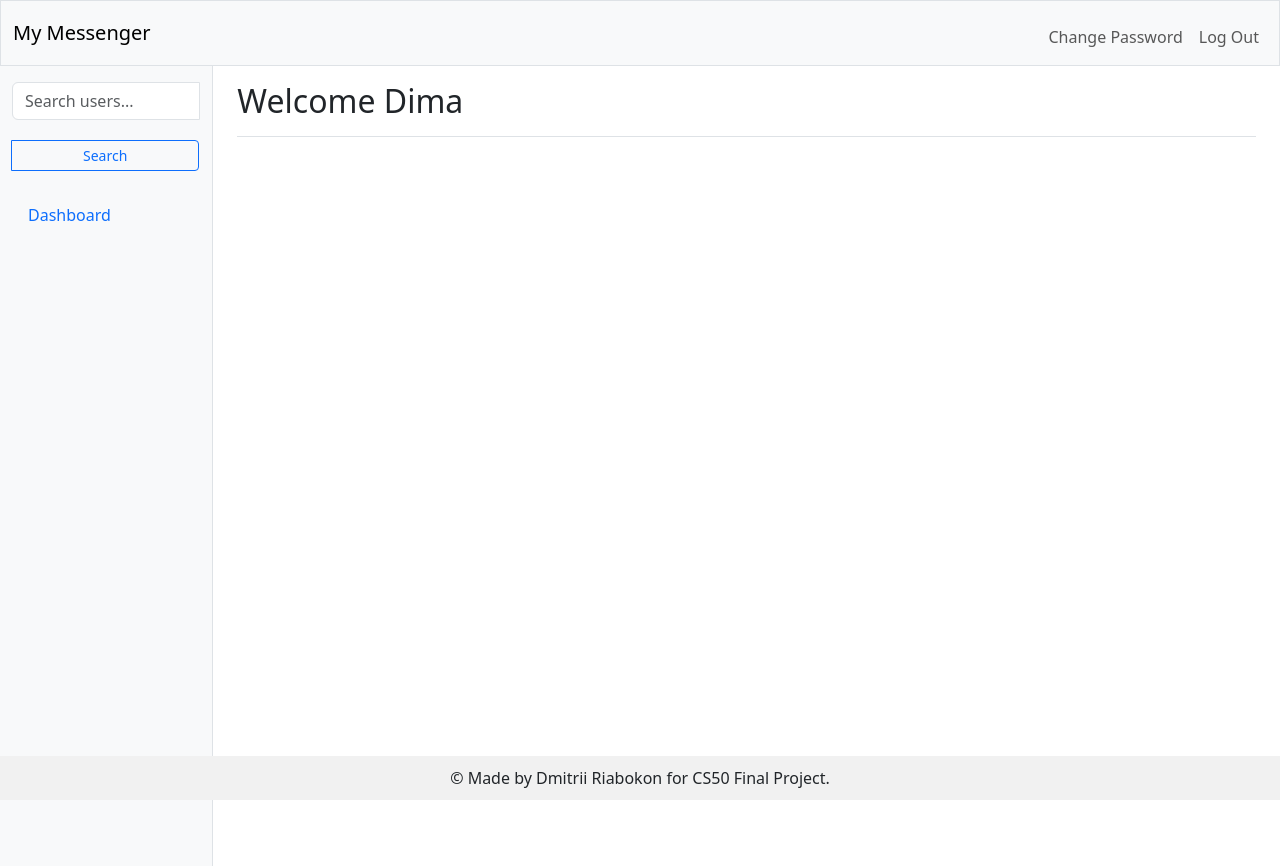
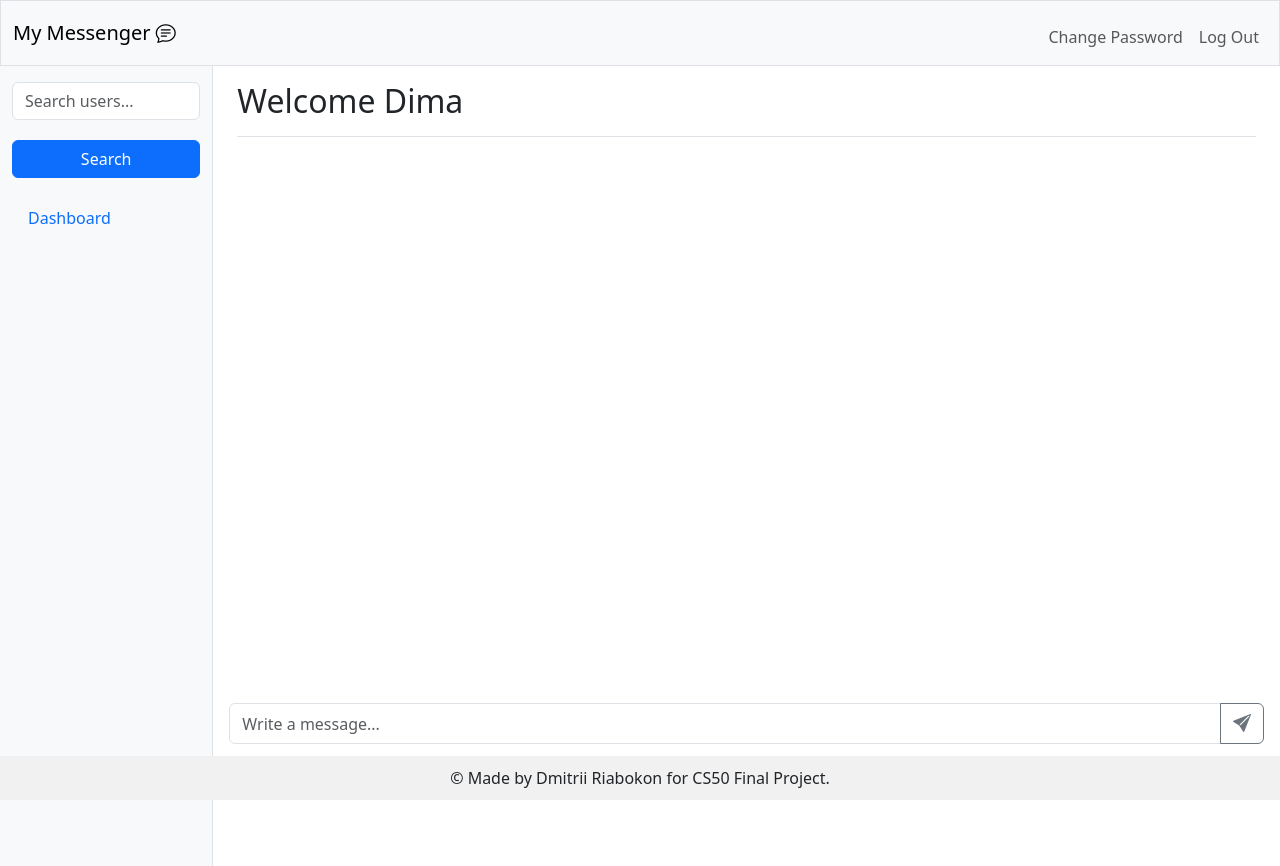
Before and after one commit to DmitryRyabokon/CS50x_FinalProject, a Flask app: page / in a window 1280 px wide. Run offline with Flask 3, Linux system fonts and the light colour scheme; a user stored in the database is signed in; some libraries are stand-ins or nearby versions.

Commit message:
add input message form

```diff
--- a/static/styles.css
+++ b/static/styles.css
@@ -1,6 +1,10 @@
 body, html {
     height: 100%;
     margin: 0;
+}
+main {
+    position: relative; /* New addition: Makes child absolute positioning relative to this */
+    min-height: calc(100vh - 120px); /* Ensure minimum height */
 }
 .sidebar {
     height: 100vh;
@@ -31,10 +35,9 @@ body, html {
     box-sizing: border-box;  /* Includes padding and border in the element's total width and height */
 }
 
-.form-control {
+#search {
     margin-bottom: 20px;     /* Adds spacing between form inputs */
 }
-
 
 .btn-primary {
     width: 100%;             /* Makes the button span the full width of the form */
@@ -44,10 +47,25 @@ body, html {
     width: 100%;
 }
 
-.rounded-input {
-    border-radius: 15px; /* Adjust this value to increase or decrease the roundness */
+#msg_input {
+    position: fixed; /* Changed from absolute to fixed */
+    bottom: 5%; /* Distance from the bottom of the viewport */
+    left: calc(16.6667% + 1px); /* Adjust according to your sidebar width on large screens */
+    right: 0; /* Align to the right edge of the viewport */
+    padding: 0 15px; /* Optional padding */
+    z-index: 5; /* Keep it above other content */
+    width: calc(83.3333% - 2px); /* Adjust width to fit within the main content */
 }
 
-.rounded-button {
-    border-radius: 15px; /* Consistent roundness with the input field */
+#button-addon2 i {
+    /* Adjust the size of the icon if needed */
+    font-size: 18px;  /* Or whatever size fits your design */
 }
+
+
+@media (max-width: 991.98px) { /* Adjusting for medium screens where sidebar might collapse or change */
+    #msg_input {
+        left: 25%; /* Adjust this if your sidebar's medium screen width is different */
+        width: calc(75% - 2px); /* Adjust width to fit within the main content on medium screens */
+    }
+}
--- a/templates/index.html
+++ b/templates/index.html
@@ -9,12 +9,11 @@
                 <nav class="col-md-3 col-lg-2 bg-light sidebar">
                     <div class="position-sticky pt-3">
                         <!-- Search Form -->
-                        <form class="mb-4">
-                            <div class="input-group">
-                                <input type="text" class="form-control" placeholder="Search users..." aria-label="Search users">
-                                <button class="btn btn-outline-primary btn-sm" type="submit">Search</button>
-                            </div>
+                        <form id="search-form">
+                            <input id="search" type="text" class="form-control" placeholder="Search users..." name="search">
+                            <button id="search" class="btn btn-primary" type="submit">Search</button>
                         </form>
+                        <div id="search-results"></div>
 
                         <!-- Navigation Links -->
                         <ul class="nav flex-column">
@@ -31,7 +30,16 @@
                     <div class="d-flex justify-content-between flex-wrap flex-md-nowrap align-items-center pt-3 pb-2 mb-3 border-bottom">
                         <h1 class="h2">Welcome {{ name }}</h1>
                     </div>
-                    <!-- Additional dynamic content goes here -->
+                    <!-- Your other content goes here -->
+
+                    <!-- Place the message input div at the end of the main content but inside the main tag -->
+                    <div id="msg_input" class="input-group mb-3">
+                        <input type="text" class="form-control" placeholder="Write a message..." aria-label="message" aria-describedby="button-addon2">
+                        <button class="btn btn-outline-secondary"s type="button" id="button-addon2">
+                            <i class="bi bi-send-fill"></i>
+                        </button>
+
+                    </div>
                 </main>
             </div>
         </div>
--- a/templates/layout.html
+++ b/templates/layout.html
@@ -4,6 +4,7 @@
     <meta charset="utf-8">
     <meta name="viewport" content="initial-scale=1, width=device-width">
     <link href="https://cdn.jsdelivr.net/npm/bootstrap@5.3.3/dist/css/bootstrap.min.css" rel="stylesheet">
+    <link rel="stylesheet" href="https://cdn.jsdelivr.net/npm/bootstrap-icons/font/bootstrap-icons.css">
     <script src="https://cdn.jsdelivr.net/npm/bootstrap@5.3.3/dist/js/bootstrap.bundle.min.js"></script>
     <link href="/static/styles.css" rel="stylesheet">
     <title>My Messenger</title>
@@ -12,7 +13,8 @@
 
         <nav class="bg-light border navbar navbar-expand-md navbar-light">
             <div class="container-fluid">
-                <a class="navbar-brand" href="/"><span class="blue"></span> <span class="red">My Messenger</span></a>
+                <a class="navbar-brand" href="/"><span class="blue"></span> <span class="red">My Messenger</span>
+                    <i class="bi bi-chat-text"></i></a>
                 <button aria-controls="navbar" aria-expanded="false" aria-label="Toggle navigation" class="navbar-toggler" data-bs-target="#navbar" data-bs-toggle="collapse" type="button">
                     <span class="navbar-toggler-icon"></span>
                 </button>
```
Also changed, not shown: app.py (+0 -12 lines), messenger.db, 3 other files.
